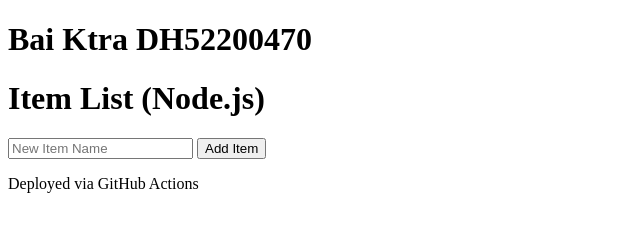
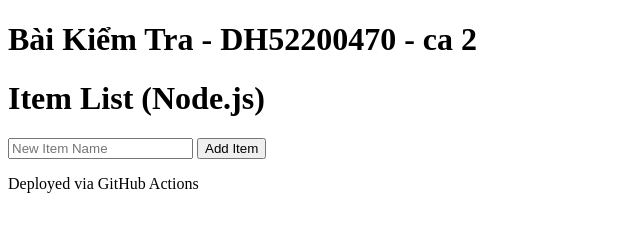
Before and after one commit to LeThanhDat-IT/thi-ck, a website: page project-node/public/index.html in a window 1280 px wide. Shown: the whole page, without its empty margins (0-640 px from the left). Drawn offline with Linux system fonts and the light colour scheme; no server answers.

Commit message:
Them dong index

```diff
--- a/project-node/public/index.html
+++ b/project-node/public/index.html
@@ -6,7 +6,7 @@
     <title>Node.js Project</title>
 </head>
 <body>
-    <h1>Bai Ktra DH52200470 </h1>
+    <h1>Bài Kiểm Tra - DH52200470 - ca 2</h1>
     <h1>Item List (Node.js)</h1>
     <ul id="itemList"></ul>
 
```
Also changed, not shown: project-python/templates/index.html (+1 -1 lines).
